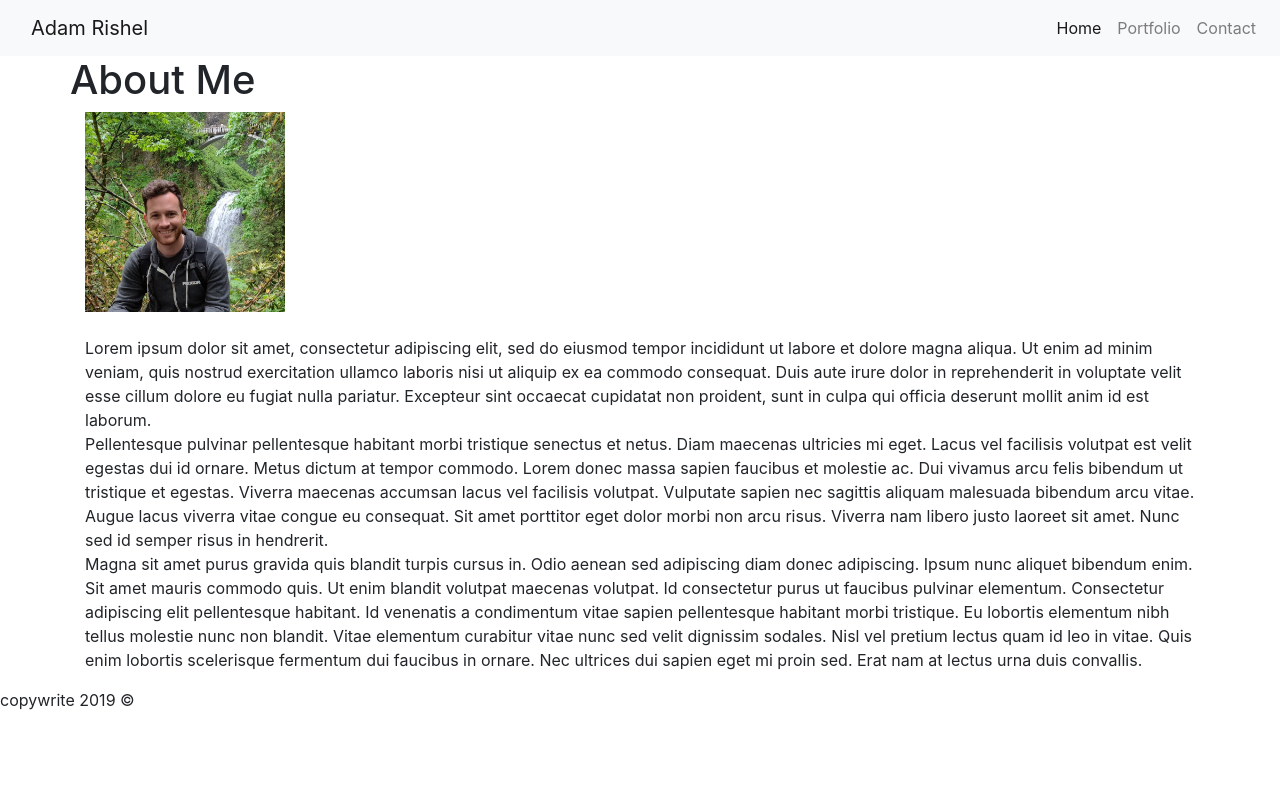
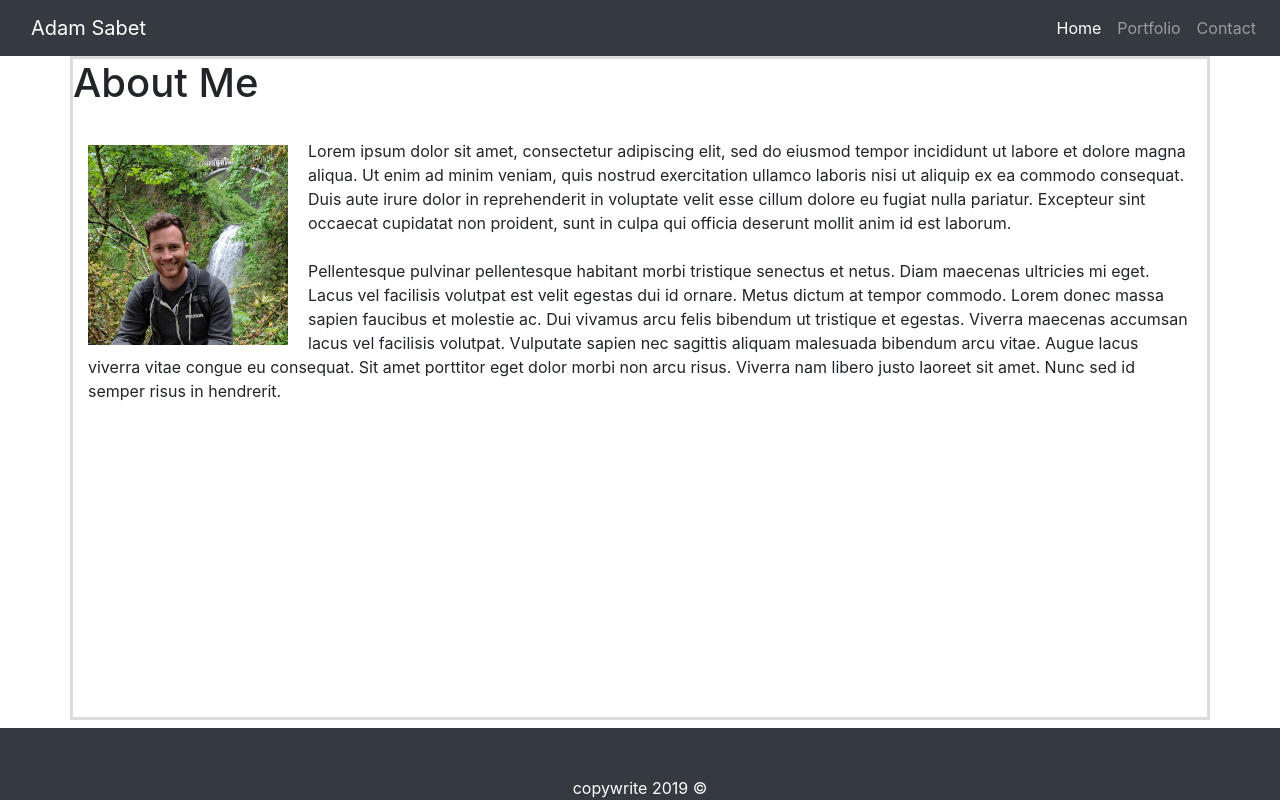
Before and after one commit to ajrsabet/Adam_Sabet_Portfolio, a plain HTML site: page index.html in a window 1280 px wide. Drawn offline with nearby package versions, Linux system fonts and the light colour scheme.

Commit message:
rebuilt about me page using bootstrap

```diff
--- a/assets/styles.css
+++ b/assets/styles.css
@@ -1,3 +1,28 @@
+footer {
+  width: 100%;
+  height: 10vh;
+  background-color: #666666;
+  color: white;
+  display: flex;
+  justify-content: center;
+  align-items: flex-end;
+  border-top: 8px solid;
+}
+
+.profile-pic {
+  float: left;
+  margin: 30px 20px 5px 0;
+
+}
+
+.container {
+  min-height: 61vh;
+  background-color: #ffffff;
+  border: 3px solid #dddddd;
+
+}
+
+
 /* header {
     width: 960px;
     margin: 0 auto;
@@ -41,35 +66,13 @@
 
     }
 
-  footer {
-    width: 100%;
-    height: 10vh;
-    background-color: #666666;
-    color: white;
-    display: flex;
-    justify-content: center;
-    align-items: flex-end;
-    border-top: 8px solid #4aaaa5;
-  }
 
   ul {
     list-style-type: none;
     width: 50%;
   }
 
-    .container {
-      overflow: auto;
-      height: auto;
-      min-height: 61vh;
-      max-width: 900px;
-      padding: 40px;
-      margin: 30px auto;
-      font-family: arial, sans-serif;
-      font-size: 14px;
-      background-color: #ffffff;
-      border: 3px solid #dddddd;
 
-    }
 
 
     .name {
@@ -80,12 +83,7 @@
       color: white;
     }
 
-    .profile-pic {
-      float: left;
-      margin-top: 20px;
-      margin-right: 20px;
-      margin-bottom: 20px;
-    }
+
 
 
   .headerbar{
--- a/index.html
+++ b/index.html
@@ -14,9 +14,9 @@
 <body>
 
     <header>
-        <nav class="navbar navbar-expand-lg navbar-light bg-light">
+        <nav class="navbar navbar-expand-lg navbar-dark bg-dark">
 
-            <a class="navbar-brand my_name col-md-6" href="index.html">Adam Rishel</a>
+            <a class="navbar-brand my_name col-md-6" href="index.html">Adam Sabet</a>
             <button class="navbar-toggler column-md-6" type="button" data-toggle="collapse" data-target="#navbarNav"
                 aria-controls="navbarNav" aria-expanded="false" aria-label="Toggle navigation">
                 <span class="navbar-toggler-icon"></span>
@@ -38,7 +38,7 @@
     </header>
 
 
-    <div class=container>
+    <div class=container style="min-height: 83vh;">
         <div class="row">
             <h1>
                 About Me
@@ -56,6 +56,7 @@
                 ex ea commodo consequat. Duis aute irure dolor in reprehenderit in voluptate velit esse cillum dolore eu
                 fugiat nulla pariatur. Excepteur sint occaecat cupidatat non proident, sunt in culpa qui officia
                 deserunt mollit anim id est laborum.
+                </br>
                 <br>
                 Pellentesque pulvinar pellentesque habitant morbi tristique senectus et netus. Diam maecenas ultricies
                 mi eget. Lacus vel facilisis volutpat est velit egestas dui id ornare. Metus dictum at tempor commodo.
@@ -64,6 +65,17 @@
                 malesuada bibendum arcu vitae. Augue lacus viverra vitae congue eu consequat. Sit amet porttitor eget
                 dolor morbi non arcu risus. Viverra nam libero justo laoreet sit amet. Nunc sed id semper risus in
                 hendrerit.
+                </br>
+                <!-- <br>
+                Magna sit amet purus gravida quis blandit turpis cursus in. Odio aenean sed adipiscing diam donec
+                adipiscing. Ipsum nunc aliquet bibendum enim. Sit amet mauris commodo quis. Ut enim blandit volutpat
+                maecenas volutpat. Id consectetur purus ut faucibus pulvinar elementum. Consectetur adipiscing elit
+                pellentesque habitant. Id venenatis a condimentum vitae sapien pellentesque habitant morbi tristique. Eu
+                lobortis elementum nibh tellus molestie nunc non blandit. Vitae elementum curabitur vitae nunc sed velit
+                dignissim sodales. Nisl vel pretium lectus quam id leo in vitae. Quis enim lobortis scelerisque
+                fermentum dui faucibus in ornare. Nec ultrices dui sapien eget mi proin sed. Erat nam at lectus urna
+                duis convallis.
+                </br>
                 <br>
                 Magna sit amet purus gravida quis blandit turpis cursus in. Odio aenean sed adipiscing diam donec
                 adipiscing. Ipsum nunc aliquet bibendum enim. Sit amet mauris commodo quis. Ut enim blandit volutpat
@@ -73,18 +85,41 @@
                 dignissim sodales. Nisl vel pretium lectus quam id leo in vitae. Quis enim lobortis scelerisque
                 fermentum dui faucibus in ornare. Nec ultrices dui sapien eget mi proin sed. Erat nam at lectus urna
                 duis convallis.
-                <!-- <br>
-                     Magna sit amet purus gravida quis blandit turpis cursus in. Odio aenean sed adipiscing diam donec adipiscing. Ipsum nunc aliquet bibendum enim. Sit amet mauris commodo quis. Ut enim blandit volutpat maecenas volutpat. Id consectetur purus ut faucibus pulvinar elementum. Consectetur adipiscing elit pellentesque habitant. Id venenatis a condimentum vitae sapien pellentesque habitant morbi tristique. Eu lobortis elementum nibh tellus molestie nunc non blandit. Vitae elementum curabitur vitae nunc sed velit dignissim sodales. Nisl vel pretium lectus quam id leo in vitae. Quis enim lobortis scelerisque fermentum dui faucibus in ornare. Nec ultrices dui sapien eget mi proin sed. Erat nam at lectus urna duis convallis.
-                      <br>
-                    Magna sit amet purus gravida quis blandit turpis cursus in. Odio aenean sed adipiscing diam donec adipiscing. Ipsum nunc aliquet bibendum enim. Sit amet mauris commodo quis. Ut enim blandit volutpat maecenas volutpat. Id consectetur purus ut faucibus pulvinar elementum. Consectetur adipiscing elit pellentesque habitant. Id venenatis a condimentum vitae sapien pellentesque habitant morbi tristique. Eu lobortis elementum nibh tellus molestie nunc non blandit. Vitae elementum curabitur vitae nunc sed velit dignissim sodales. Nisl vel pretium lectus quam id leo in vitae. Quis enim lobortis scelerisque fermentum dui faucibus in ornare. Nec ultrices dui sapien eget mi proin sed. Erat nam at lectus urna duis convallis.
-                    <br>
-                    Magna sit amet purus gravida quis blandit turpis cursus in. Odio aenean sed adipiscing diam donec adipiscing. Ipsum nunc aliquet bibendum enim. Sit amet mauris commodo quis. Ut enim blandit volutpat maecenas volutpat. Id consectetur purus ut faucibus pulvinar elementum. Consectetur adipiscing elit pellentesque habitant. Id venenatis a condimentum vitae sapien pellentesque habitant morbi tristique. Eu lobortis elementum nibh tellus molestie nunc non blandit. Vitae elementum curabitur vitae nunc sed velit dignissim sodales. Nisl vel pretium lectus quam id leo in vitae. Quis enim lobortis scelerisque fermentum dui faucibus in ornare. Nec ultrices dui sapien eget mi proin sed. Erat nam at lectus urna duis convallis.
-                    <br>
-                    Magna sit amet purus gravida quis blandit turpis cursus in. Odio aenean sed adipiscing diam donec adipiscing. Ipsum nunc aliquet bibendum enim. Sit amet mauris commodo quis. Ut enim blandit volutpat maecenas volutpat. Id consectetur purus ut faucibus pulvinar elementum. Consectetur adipiscing elit pellentesque habitant. Id venenatis a condimentum vitae sapien pellentesque habitant morbi tristique. Eu lobortis elementum nibh tellus molestie nunc non blandit. Vitae elementum curabitur vitae nunc sed velit dignissim sodales. Nisl vel pretium lectus quam id leo in vitae. Quis enim lobortis scelerisque fermentum dui faucibus in ornare. Nec ultrices dui sapien eget mi proin sed. Erat nam at lectus urna duis convallis. -->
+                </br>
+                <br>
+                Magna sit amet purus gravida quis blandit turpis cursus in. Odio aenean sed adipiscing diam donec
+                adipiscing. Ipsum nunc aliquet bibendum enim. Sit amet mauris commodo quis. Ut enim blandit volutpat
+                maecenas volutpat. Id consectetur purus ut faucibus pulvinar elementum. Consectetur adipiscing elit
+                pellentesque habitant. Id venenatis a condimentum vitae sapien pellentesque habitant morbi tristique. Eu
+                lobortis elementum nibh tellus molestie nunc non blandit. Vitae elementum curabitur vitae nunc sed velit
+                dignissim sodales. Nisl vel pretium lectus quam id leo in vitae. Quis enim lobortis scelerisque
+                fermentum dui faucibus in ornare. Nec ultrices dui sapien eget mi proin sed. Erat nam at lectus urna
+                duis convallis.
+                </br>
+                <br>
+                Magna sit amet purus gravida quis blandit turpis cursus in. Odio aenean sed adipiscing diam donec
+                adipiscing. Ipsum nunc aliquet bibendum enim. Sit amet mauris commodo quis. Ut enim blandit volutpat
+                maecenas volutpat. Id consectetur purus ut faucibus pulvinar elementum. Consectetur adipiscing elit
+                pellentesque habitant. Id venenatis a condimentum vitae sapien pellentesque habitant morbi tristique. Eu
+                lobortis elementum nibh tellus molestie nunc non blandit. Vitae elementum curabitur vitae nunc sed velit
+                dignissim sodales. Nisl vel pretium lectus quam id leo in vitae. Quis enim lobortis scelerisque
+                fermentum dui faucibus in ornare. Nec ultrices dui sapien eget mi proin sed. Erat nam at lectus urna
+                duis convallis.
+                </br>
+                <br>
+                Magna sit amet purus gravida quis blandit turpis cursus in. Odio aenean sed adipiscing diam donec
+                adipiscing. Ipsum nunc aliquet bibendum enim. Sit amet mauris commodo quis. Ut enim blandit volutpat
+                maecenas volutpat. Id consectetur purus ut faucibus pulvinar elementum. Consectetur adipiscing elit
+                pellentesque habitant. Id venenatis a condimentum vitae sapien pellentesque habitant morbi tristique. Eu
+                lobortis elementum nibh tellus molestie nunc non blandit. Vitae elementum curabitur vitae nunc sed velit
+                dignissim sodales. Nisl vel pretium lectus quam id leo in vitae. Quis enim lobortis scelerisque
+                fermentum dui faucibus in ornare. Nec ultrices dui sapien eget mi proin sed. Erat nam at lectus urna
+                duis convallis.
+                </br> -->
         </div>
 
     </div>
-    <footer>
+    <footer class="navbar-dark bg-dark">
         copywrite 2019 &copy
     </footer>
 
```
